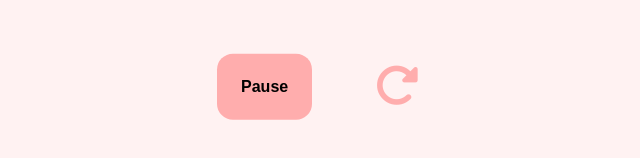
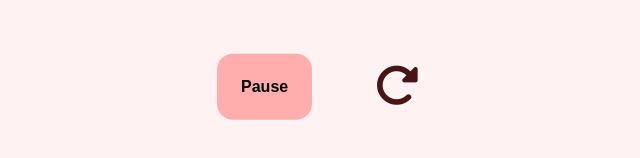
Before and after one commit to fleeforezz/boilerplates, a website built with Vite: page JavaScript_Project/Pomodoro_Timer/index.html in a window 1280 px wide. Both pictures are taken after a click on the button "Start". Shown: the part 418-576 px from the top of the page, 319-959 px from the left. Built offline with nearby package versions, Linux system fonts and the light colour scheme.

Commit message:
Update style.css

```diff
--- a/JavaScript_Project/Pomodoro_Timer/style.css
+++ b/JavaScript_Project/Pomodoro_Timer/style.css
@@ -80,7 +80,7 @@ button {
   background-color: transparent;
   border: none;
   outline: none;
-  color: #ffadad;
+  color: #471515;
   font-size: 0.4em;
 }
 
```
